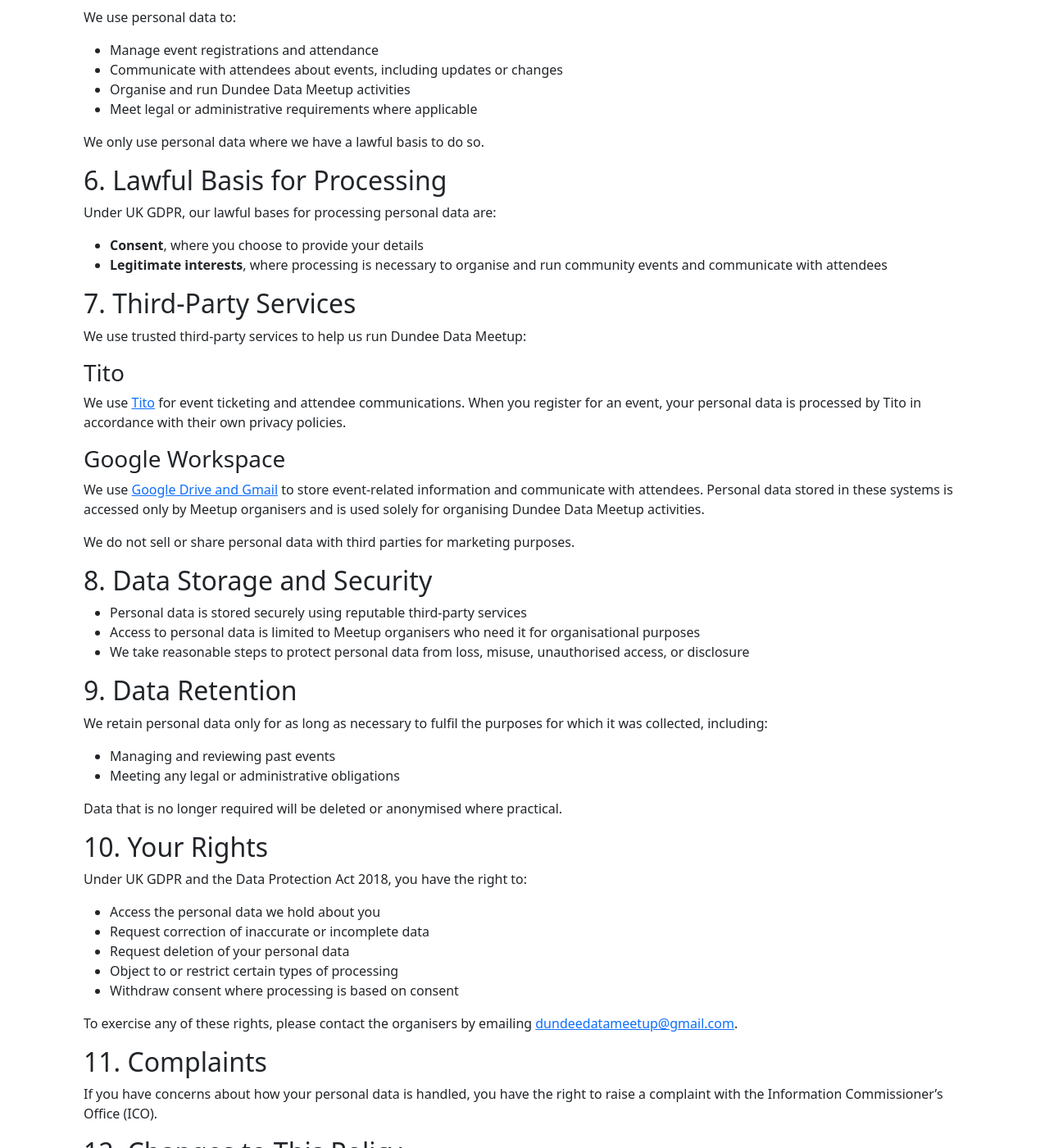
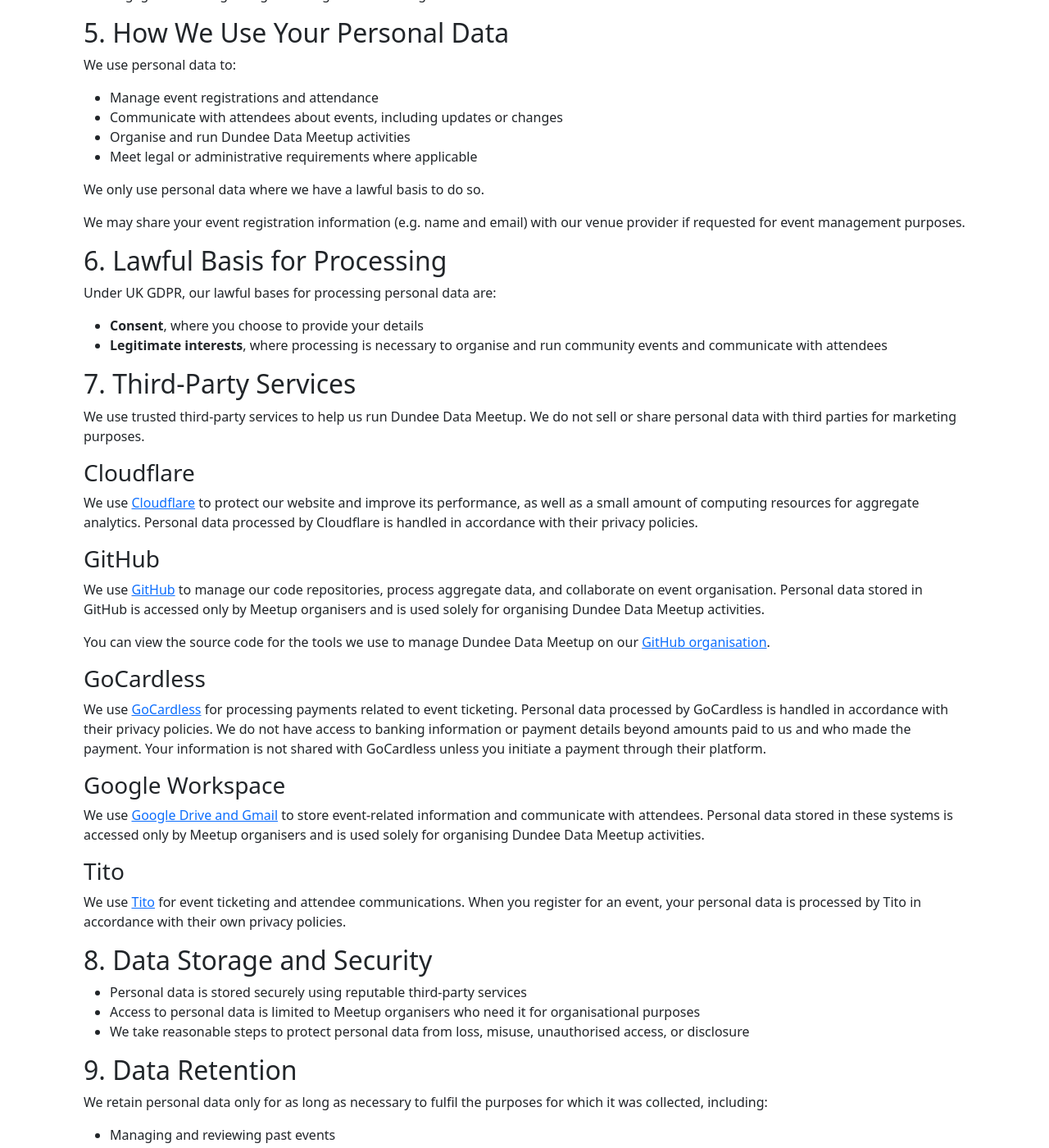
Before and after one commit to DundeeDataMeetup/dundeedatameetup.github.io, a Jekyll site: the page built from governance/privacy-policy.md, in a window 1280 px wide and 1400 px high, scrolled down 1045 px. Shown: the whole window at 82% size. Built offline with Jekyll 4.4.1, drawn with Linux system fonts in a browser that asks for light colours; some of the changed text lies outside the part shown.

Commit message:
chore: Update privacy policy

```diff
--- a/governance/privacy-policy.md
+++ b/governance/privacy-policy.md
@@ -4,6 +4,25 @@
 ---
 
 # {{page.title}}
+
+<div class="accordion mb-1" id="changelog-accordion">
+  <div class="accordion-item">
+    <h2 class="accordion-header" id="changelog-accordion-heading">
+      <button class="accordion-button" type="button" data-bs-toggle="collapse" data-bs-target="#changelog-content" aria-expanded="false" aria-controls="changelog-content">
+        Change log
+      </button>
+    </h2>
+    <div id="changelog-content" class="accordion-collapse collapse" aria-labelledby="changelog-accordion-heading" data-bs-parent="#changelog-accordion">
+      <div class="accordion-body">
+        <ul>
+            <li>2026-01-30 - Initial creation of the Privacy Policy</li>
+            <li>2026-10-12 - Addition of change log and updates to third-party information sharing</li>
+        </ul>
+        <p>A more detailed version of these changes can be found in <a href="https://github.com/DundeeDataMeetup/dundeedatameetup.github.io/commits/main/governance/privacy-policy.md" target="_blank" >this website's source code</a> on GitHub.</p>
+      </div>
+    </div>
+  </div>
+</div>
 
 ## 1. Introduction
 
@@ -50,6 +69,8 @@
 
 We only use personal data where we have a lawful basis to do so.
 
+We may share your event registration information (e.g. name and email) with our venue provider if requested for event management purposes.
+
 ## 6. Lawful Basis for Processing
 
 Under UK GDPR, our lawful bases for processing personal data are:
@@ -59,17 +80,33 @@
 
 ## 7. Third-Party Services
 
-We use trusted third-party services to help us run Dundee Data Meetup:
+We use trusted third-party services to help us run Dundee Data Meetup. We do not sell or share personal data with third parties for marketing purposes.
+
+### Cloudflare
+
+We use [Cloudflare](https://www.cloudflare.com/) to protect our website and improve its performance, as well as a small amount of computing resources for aggregate analytics. Personal data processed by Cloudflare is handled in accordance with their privacy policies.
+
+
+### GitHub
+
+We use [GitHub](https://github.com/) to manage our code repositories, process aggregate data, and collaborate on event organisation. Personal data stored in GitHub is accessed only by Meetup organisers and is used solely for organising Dundee Data Meetup activities.
+
+You can view the source code for the tools we use to manage Dundee Data Meetup on our [GitHub organisation](https://github.com/DundeeDataMeetup).
+
+
+### GoCardless
+
+We use [GoCardless](https://gocardless.com/) for processing payments related to event ticketing. Personal data processed by GoCardless is handled in accordance with their privacy policies. We do not have access to banking information or payment details beyond amounts paid to us and who made the payment. Your information is not shared with GoCardless unless you initiate a payment through their platform.
+
+
+### Google Workspace
+
+We use [Google Drive and Gmail](https://workspace.google.com/) to store event-related information and communicate with attendees. Personal data stored in these systems is accessed only by Meetup organisers and is used solely for organising Dundee Data Meetup activities.
 
 ### Tito
 
 We use [Tito](https://ti.to/) for event ticketing and attendee communications. When you register for an event, your personal data is processed by Tito in accordance with their own privacy policies.
 
-### Google Workspace
-
-We use [Google Drive and Gmail](https://workspace.google.com/) to store event-related information and communicate with attendees. Personal data stored in these systems is accessed only by Meetup organisers and is used solely for organising Dundee Data Meetup activities.
-
-We do not sell or share personal data with third parties for marketing purposes.
 
 ## 8. Data Storage and Security
 
@@ -104,7 +141,7 @@
 
 ## 12. Changes to This Policy
 
-This Privacy Policy may be updated from time to time. Any significant changes will be communicated publicly where practical.
+This Privacy Policy may be updated from time to time. Any significant changes will be communicated publicly where practical and are logged at the start of this policy.
 
 ## 13. Contact
 
```
